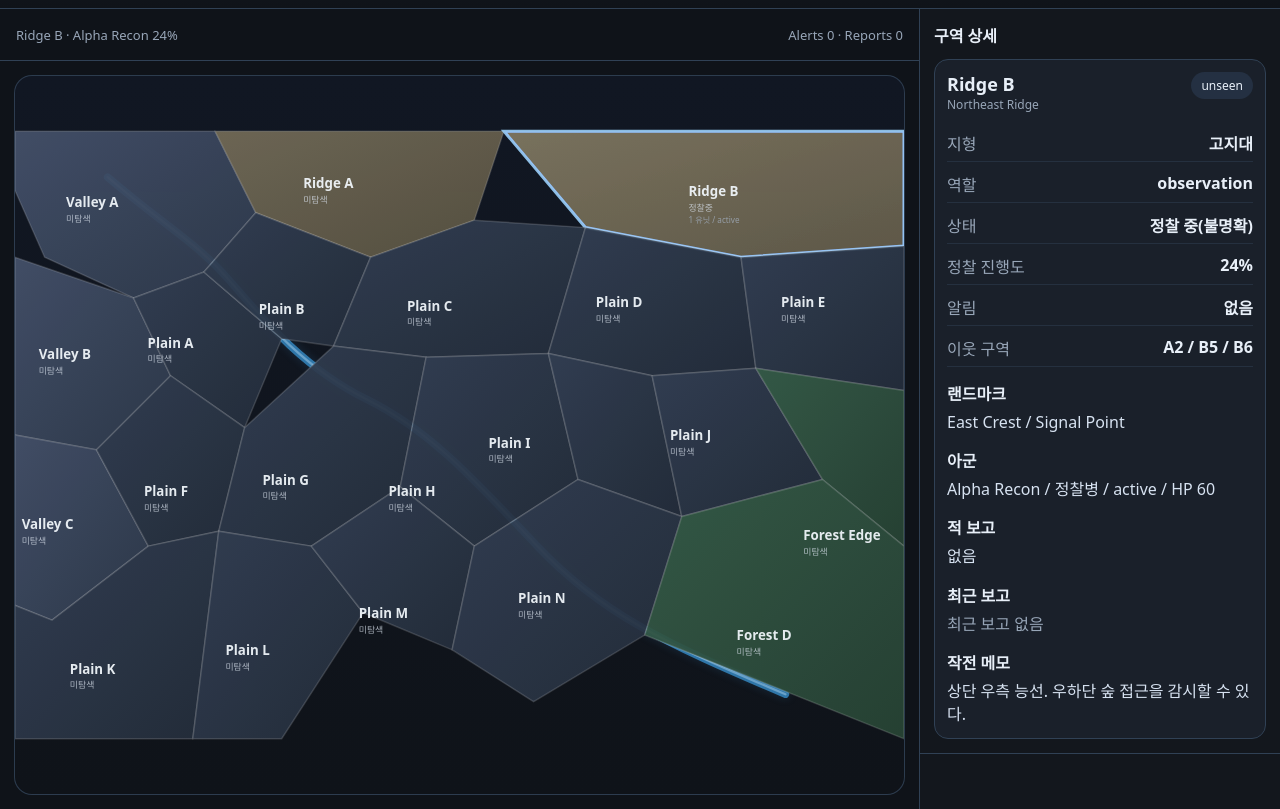
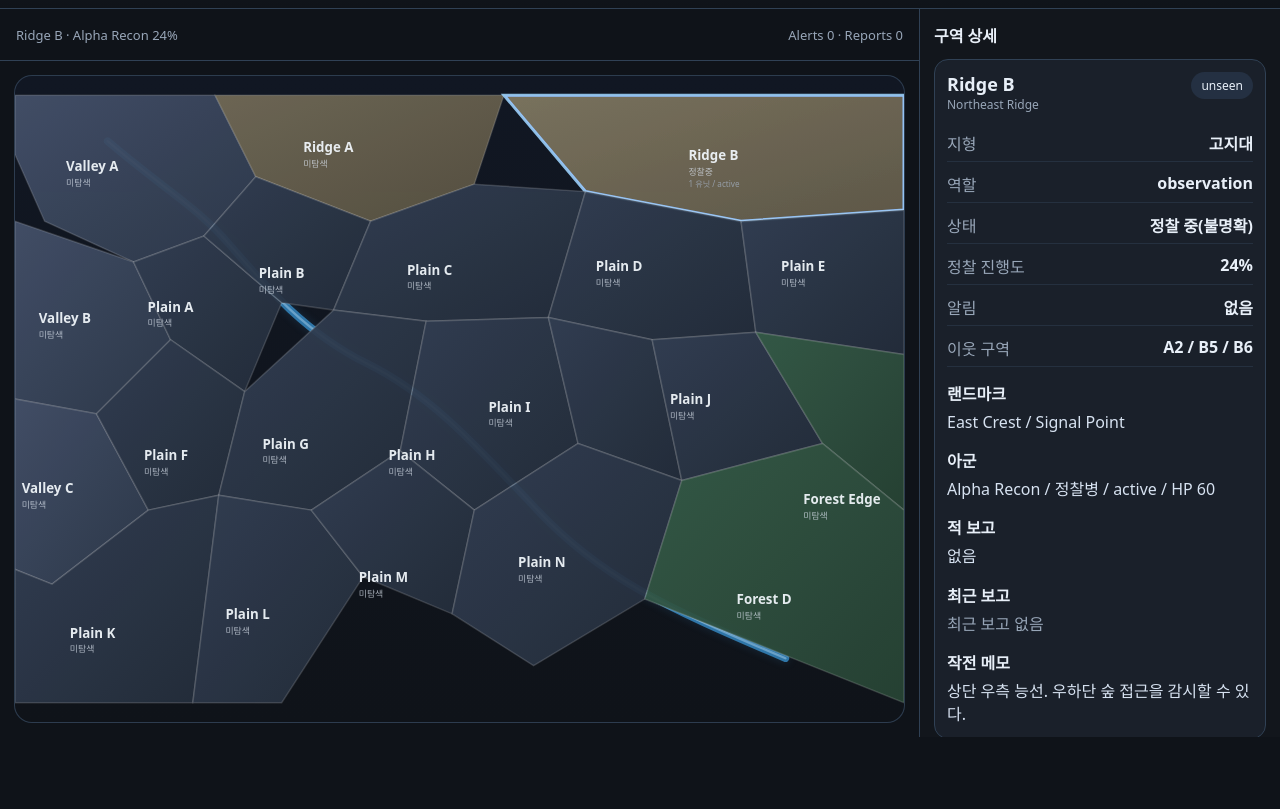
Before and after one commit to DotoryHamsta/Shrouded-Front, a plain HTML site: page index.html in a window 1280 px wide. Shown: the part 63-872 px from the top of the page. After the commit the page ends 800 px from the top, so only its background shows below. Drawn offline with Linux system fonts and the light colour scheme.

Commit message:
Fix viewport clipping

```diff
--- a/index.html
+++ b/index.html
@@ -4,10 +4,10 @@
   <meta charset="UTF-8" />
   <meta name="viewport" content="width=device-width, initial-scale=1.0" />
   <title>Shrouded Front</title>
-  <link rel="stylesheet" href="./style.css?v=17" />
+  <link rel="stylesheet" href="./style.css?v=18" />
 </head>
 <body>
   <div id="mapMount"></div>
-  <script type="module" src="./main.js?v=17"></script>
+  <script type="module" src="./main.js?v=18"></script>
 </body>
 </html>
--- a/style.css
+++ b/style.css
@@ -31,13 +31,15 @@ body{
 }
 
 body{
-  overflow:hidden;
+  overflow:auto;
 }
 
 #app{
   height:100vh;
+  height:100dvh;
   display:flex;
   flex-direction:column;
+  overflow:hidden;
 }
 
 /* ---------- HEADER ---------- */
@@ -130,6 +132,7 @@ body{
   border-right:1px solid var(--line);
 
   min-width:0;
+  min-height:0;
 }
 
 .mapHeader{
@@ -151,6 +154,14 @@ body{
   flex:1;
   min-height:0;
   padding:14px;
+  overflow:hidden;
+}
+
+.sf-map-shell{
+  width:100%;
+  height:100%;
+  min-height:0;
+  position:relative;
 }
 
 /* ---------- SIDEBAR ---------- */
@@ -158,6 +169,8 @@ body{
 .sidePanel{
   display:flex;
   flex-direction:column;
+  min-height:0;
+  overflow:auto;
 
   background:
     rgba(255,255,255,.015);
@@ -327,6 +340,7 @@ body{
 .modalCard{
   width:min(1400px,96vw);
   height:min(90vh,1000px);
+  height:min(90dvh,1000px);
 
   border-radius:18px;
 
--- a/ui/map.js
+++ b/ui/map.js
@@ -90,9 +90,10 @@ export class SectorMapView {
     this.mount.innerHTML = '';
 
     const shell = document.createElement('div');
+    shell.className = 'sf-map-shell';
     shell.style.width = '100%';
     shell.style.height = '100%';
-    shell.style.minHeight = '720px';
+    shell.style.minHeight = '0';
     shell.style.position = 'relative';
 
     const svg = createSvgEl('svg');
```
